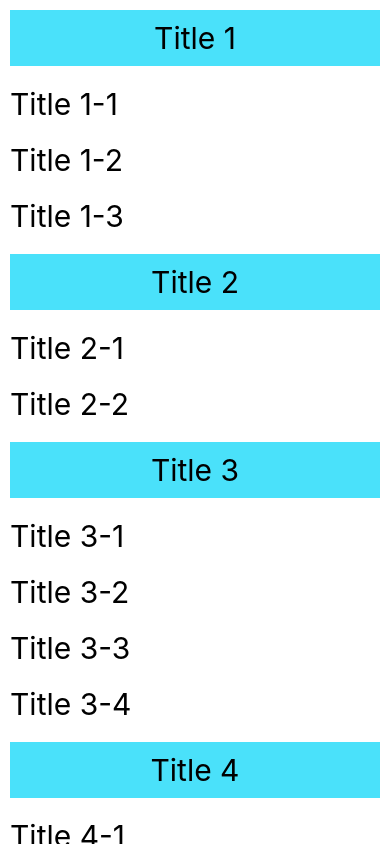
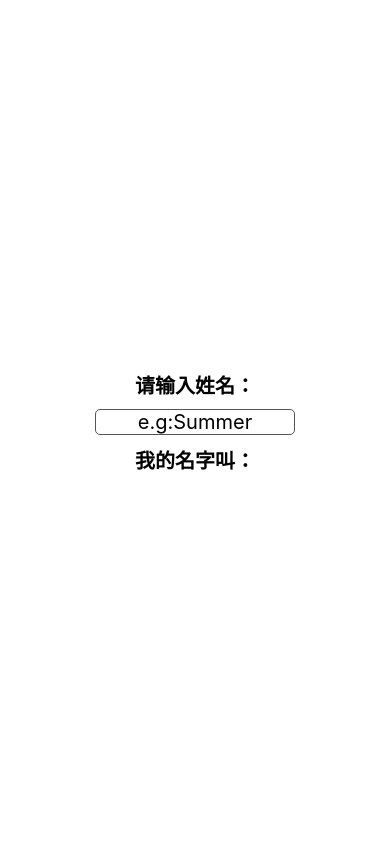
Before and after one commit to ms-online/react-native-firstapp, a React Native app: screen / in a window 390 px wide. Built offline with nearby package versions, Linux system fonts and the light colour scheme.

Commit message:
lesson-14

```diff
--- a/App.js
+++ b/App.js
@@ -12,74 +12,37 @@
   StyleSheet,
   Text,
   View,
-  ScrollView,
-  RefreshControl,
-  FlatList,
-  SectionList,
+  TextInput,
+  Keyboard,
+  TouchableWithoutFeedback,
 } from 'react-native';
+const App = () => {
+  const [name, setName] = useState('');
 
-const App = () => {
-  const Data = [
-    {title: 'Title 1', data: ['Title 1-1', 'Title 1-2', 'Title 1-3']},
-    {title: 'Title 2', data: ['Title 2-1', 'Title 2-2']},
-    {
-      title: 'Title 3',
-      data: ['Title 3-1', 'Title 3-2', 'Title 3-3', 'Title 3-4'],
-    },
-    {title: 'Title 4', data: ['Title 4-1', 'Title 4-2', 'Title 4-3']},
-  ];
-  // const [Refreshing, setRefreshing] = useState(false);
-  // const onRefresh = () => {
-  //   setRefreshing(true);
-  //   setItems([...items, {name: 'Item 11'}]);
-  //   setRefreshing(false);
-  // };
+  //点击空白处隐藏键盘
+  const DismissKeyboard = ({children}) => (
+    <TouchableWithoutFeedback onPress={() => Keyboard.dismiss()}>
+      {children}
+    </TouchableWithoutFeedback>
+  );
+
   return (
-    <SectionList
-      sections={Data}
-      renderItem={({item}) => <Text style={styles.text}>{item}</Text>}
-      renderSectionHeader={({section}) => (
-        <View style={styles.item}>
-          <Text style={styles.text}>{section.title}</Text>
-        </View>
-      )}
-    />
-    // <FlatList
-    //   // horizontal={false}
-    //   // numColumns={3}
-    //   // inverted
-    //   data={items}
-    //   keyExtractor={(item, index) => index.toString()}
-    //   renderItem={({item}) => (
-    //     <View style={styles.item}>
-    //       <Text style={styles.text}>{item.name}</Text>
-    //     </View>
-    //   )}
-    //   refreshControl={
-    //     <RefreshControl
-    //       refreshing={Refreshing}
-    //       onRefresh={onRefresh}
-    //       colors={['#ff00ff']}
-    //     />
-    //   }
-    // />
-    // <ScrollView
-    //   style={styles.body}
-    //   refreshControl={
-    //     <RefreshControl
-    //       refreshing={Refreshing}
-    //       onRefresh={onRefresh}
-    //       colors={['#ff00ff']}
-    //     />
-    //   }>
-    //   {items.map(obj => {
-    //     return (
-    //       <View style={styles.item} key={obj.key}>
-    //         <Text style={styles.text}>{obj.item}</Text>
-    //       </View>
-    //     );
-    //   })}
-    // </ScrollView>
+    <DismissKeyboard>
+      <View style={styles.body}>
+        <Text style={styles.text}>请输入姓名：</Text>
+        <TextInput
+          // multiline
+          style={styles.input}
+          onChangeText={value => setName(value)}
+          placeholder="e.g:Summer"
+          // maxLength={4}
+          // editable={false}
+          // secureTextEntry
+          // keyboardType="phone-pad"
+        />
+        <Text style={styles.text}>我的名字叫：{name}</Text>
+      </View>
+    </DismissKeyboard>
   );
 };
 
@@ -87,16 +50,21 @@
   body: {
     flex: 1,
     backgroundColor: '#ffffff',
+    alignItems: 'center',
+    justifyContent: 'center',
   },
-  item: {
-    backgroundColor: '#4ae1fa',
-    justifyContent: 'center',
-    alignItems: 'center',
-    margin: 10,
+  input: {
+    width: 200,
+    borderWidth: 1,
+    borderColor: '#555',
+    borderRadius: 5,
+    textAlign: 'center',
+    fontSize: 20,
   },
   text: {
     color: '#000000',
-    fontSize: 30,
+    fontSize: 20,
+    fontWeight: 'bold',
     margin: 10,
   },
 });
```
Also changed, not shown: 1 other file (tests, documents, lock files or other folders).
